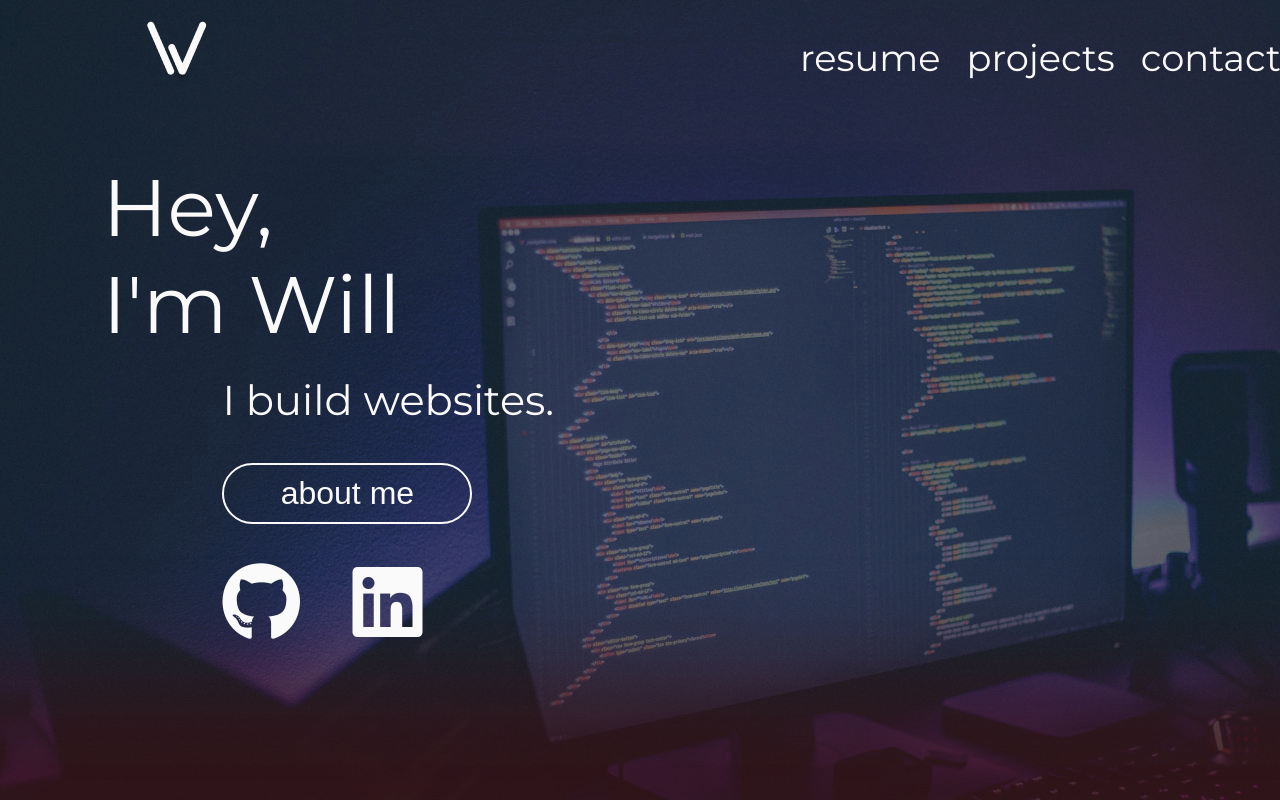
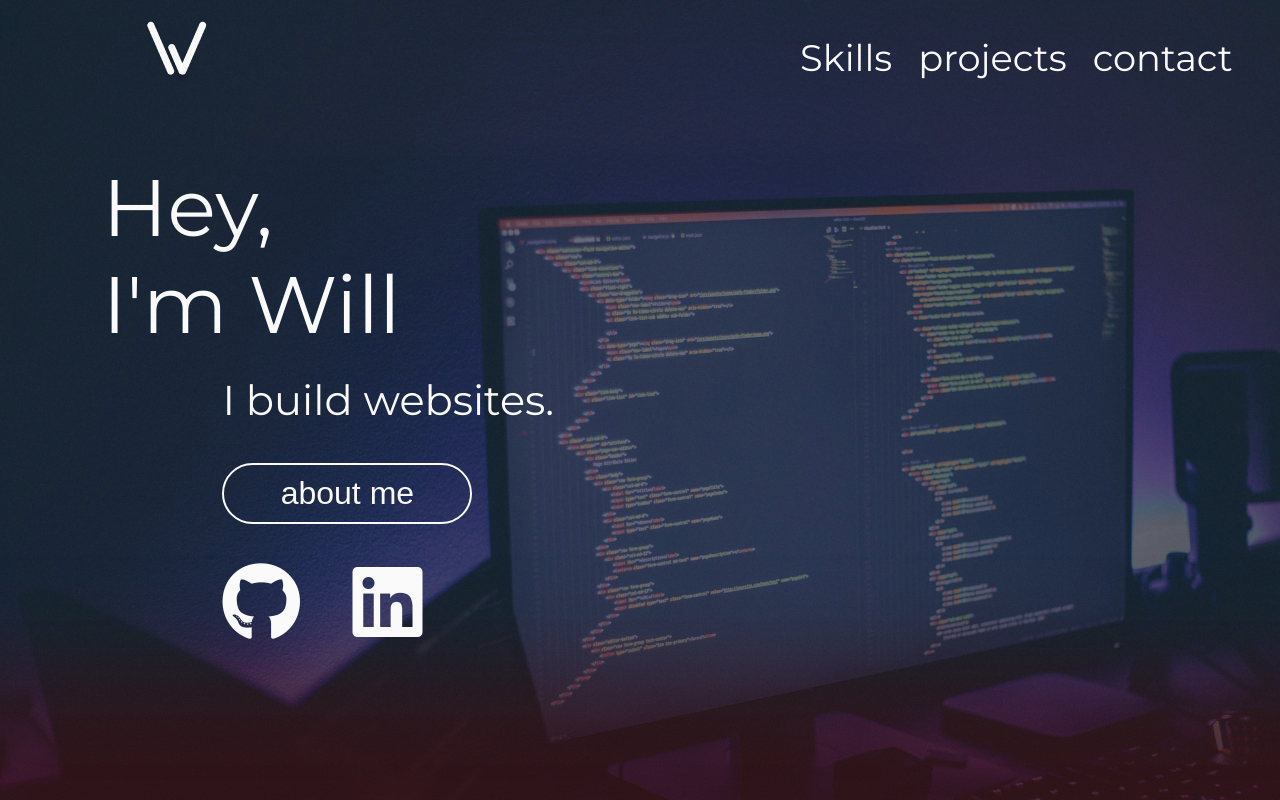
Before and after one commit to WilliamBerlin76/my-website, a React (Create React App) app: page / in a window 1280 px wide. Shown: the top 800 px of the page. Built offline with nearby package versions, Linux system fonts and the light colour scheme.

Commit message:
added href to nav links

```diff
--- a/src/App.scss
+++ b/src/App.scss
@@ -1,5 +1,9 @@
 .App {
   width: 100%;
+}
+
+html{
+  scroll-behavior: smooth;
 }
 
 .background-image{
--- a/src/components/nav/nav.js
+++ b/src/components/nav/nav.js
@@ -1,7 +1,6 @@
 import React from 'react';
 import nav from './nav.module.scss';
 import Logo from "../../assets/logo.jpg";
-import { NavLink } from "react-router-dom";
 
 const Nav = () => {
     return (
@@ -11,9 +10,9 @@ const Nav = () => {
             </div>
 
             <div className={nav.navButtons}>
-                <NavLink className={nav.linkItem} to="/">resume</NavLink>
-                <NavLink className={nav.linkItem} to="/">projects</NavLink>
-                <NavLink className={nav.linkItem} to="/">contact</NavLink>
+                <a href="#skills" className={nav.linkItem}>Skills</a>
+                <a href="#projects" className={nav.linkItem}>projects</a>
+                <a href="#contact" className={nav.linkItem}>contact</a>
             </div>
         </section>
     )
--- a/src/components/nav/nav.module.scss
+++ b/src/components/nav/nav.module.scss
@@ -4,7 +4,7 @@
     position: absolute;
     top: 0;
     width: 100%;
-    z-index: 1;
+    z-index: 3;
     .logo{
         margin-left: 20%;
     }
@@ -13,6 +13,7 @@
         margin: 35px 45px;
         display: flex;
         justify-content: space-evenly;
+
         .linkItem{
             color: #fafafa;
             text-decoration: none;
--- a/src/pages/contact/contact.js
+++ b/src/pages/contact/contact.js
@@ -5,7 +5,7 @@ import ContactForm from "../../components/contactForm/contactForm.js";
 
 const Contact = () => {
     return (
-        <section className={contact.pageContainer}>
+        <section className={contact.pageContainer} id="contact">
             <div className={contact.colorOverlay}></div>
             <div className={contact.titleText}>Contact Me</div>
             <div className={contact.actionText}>
--- a/src/pages/projects/projects.js
+++ b/src/pages/projects/projects.js
@@ -5,7 +5,7 @@ import { projectData } from '../../data/projectData';
 
 export default function Projects() {
     return (
-        <section className={projects.pageContainer}>
+        <section className={projects.pageContainer} id="projects">
             <div className={projects.colorOverlay}></div>
             <div className={projects.titleText}>Things that I've worked on</div>
             <div className={projects.cardsContainer}>
--- a/src/pages/skills/skills.js
+++ b/src/pages/skills/skills.js
@@ -5,7 +5,7 @@ import { skillArray } from "../../data/skillData";
 
 const Skills = () => {
     return (
-        <section className={skills.skillsSection}>
+        <section className={skills.skillsSection} id="skills">
             <div className={skills.colorOverlay}></div>
             <span className={skills.headerText}>Tools that I work with</span>
             <div className={skills.cardsContainer}>
```
